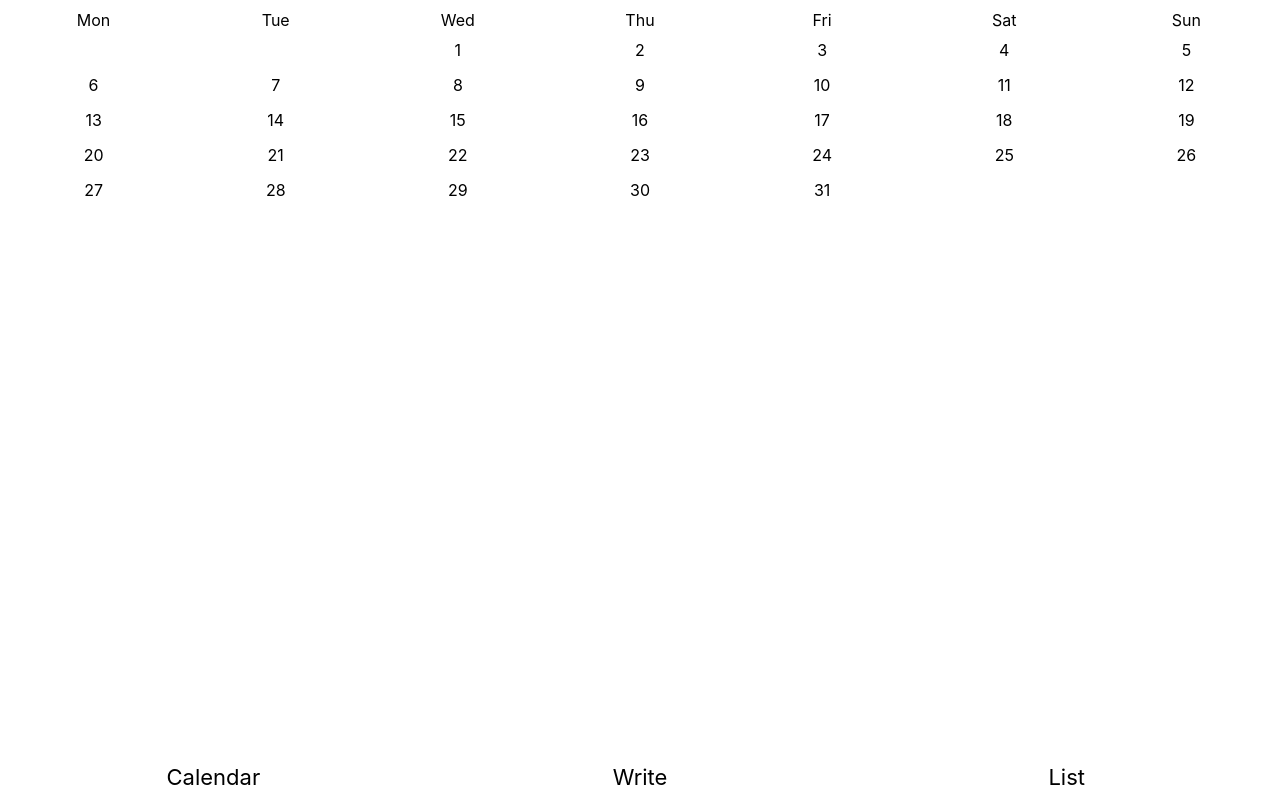
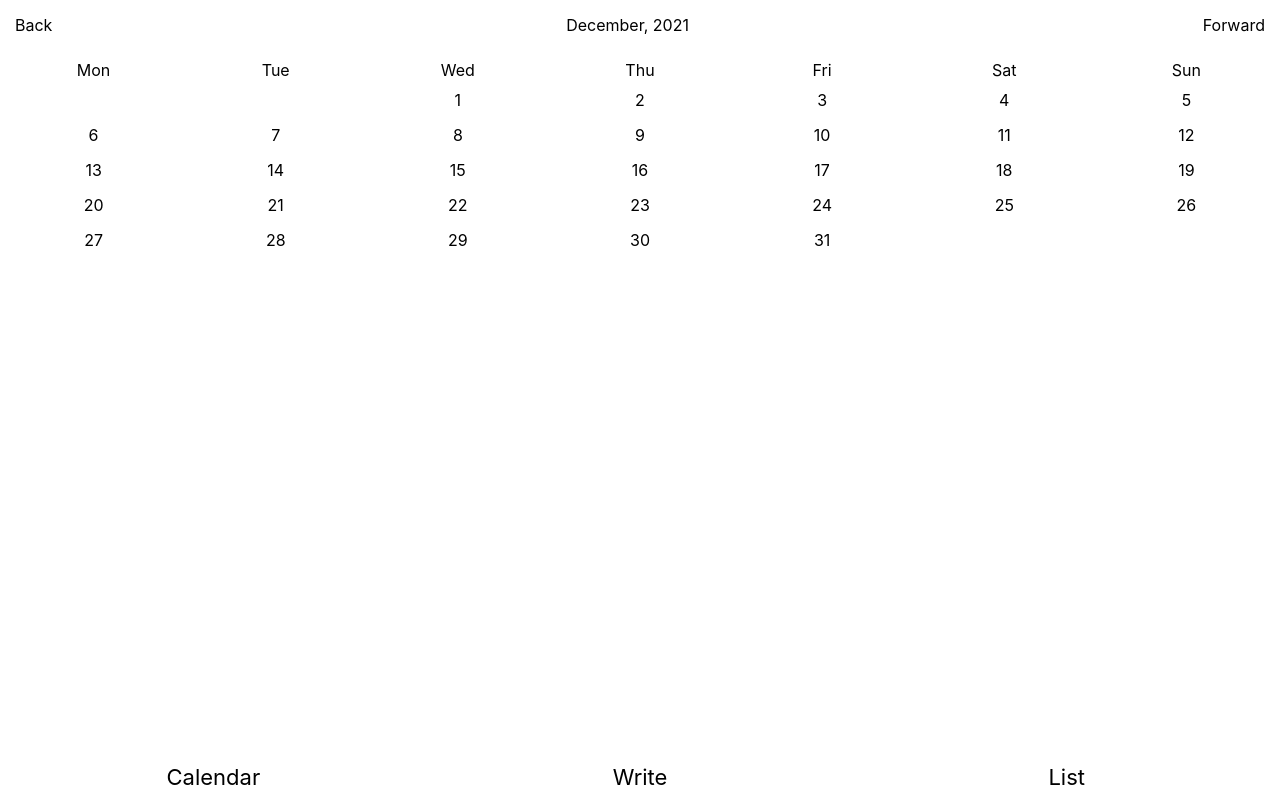
Before and after one commit to r0stig/my-journal, a React (Create React App) app in the folder client/: page / in a window 1280 px wide. Both pictures are taken after a click on the link "Calendar". Built offline with nearby package versions, Linux system fonts and the light colour scheme; the HTML template or start-up script is replaced by a standard one.

Commit message:
feat: calendar navigators

```diff
--- a/client/src/pages/calendar/calendar-styles.tsx
+++ b/client/src/pages/calendar/calendar-styles.tsx
@@ -2,6 +2,20 @@ import styled, { css } from 'styled-components'
 
 export const Container = styled.div`
   padding: 10px;
+`
+export const NavigatorContainer = styled.div`
+  display: flex;
+  flex-direction: row;
+  justify-content: space-between;
+  margin-bottom: 20px;
+  padding: 5px;
+`
+
+export const Nav = styled.div`
+`
+
+export const Current = styled.div`
+
 `
 
 export const WeekdayContainer = styled.div`
--- a/client/src/pages/calendar/calendar.tsx
+++ b/client/src/pages/calendar/calendar.tsx
@@ -1,6 +1,6 @@
 import React from 'react'
 import { getDay, getDaysInMonth } from 'date-fns'
-import { Container, Day, DaysContainer, WeekdayContainer, WeekdayHeader } from './calendar-styles'
+import { Container, Current, Day, DaysContainer, Nav, NavigatorContainer, WeekdayContainer, WeekdayHeader } from './calendar-styles'
 import { getEntries } from '../../lib/store'
 
 function leftPad(str: string, padding: string, width: number): string {
@@ -11,6 +11,24 @@ function leftPad(str: string, padding: string, width: number): string {
     retStr += padding
   }
   return retStr + str
+}
+
+function getMonthName(month: number): string {
+  switch (month) {
+    case 0: return 'January'
+    case 1: return 'February'
+    case 2: return 'Mars'
+    case 3: return 'April'
+    case 4: return 'May'
+    case 5: return 'June'
+    case 6: return 'July'
+    case 7: return 'August'
+    case 8: return 'September'
+    case 9: return 'October'
+    case 10: return 'November'
+    case 11: return 'December'
+  }
+  return ''
 }
 
 interface Props {
@@ -35,6 +53,24 @@ export const Calendar: React.FC<Props> = ({ onDayClick }) => {
     })
   }, [year, month])
 
+  const handleBackClick = () => {
+    if (month === 0) {
+      setMonth(11)
+      setYear(year-1)
+    } else {
+      setMonth(month-1)
+    }
+  }
+
+  const handleForwardClick = () => {
+    if (month === 11) {
+      setMonth(0)
+      setYear(year+1)
+    } else {
+      setMonth(month+1)
+    }
+  }
+
   const handleDayClick = (e: React.MouseEvent<HTMLDivElement>, day: number) => {
     onDayClick(`${year}-${month+1}-${leftPad(String(day), '0', 2)}`)
   }
@@ -42,6 +78,11 @@ export const Calendar: React.FC<Props> = ({ onDayClick }) => {
   const firstDayOfWeek = getDay(new Date(year, month, 1))
   return (
     <Container>
+      <NavigatorContainer>
+        <Nav onClick={handleBackClick}>Back</Nav>
+        <Current>{getMonthName(month)}, {year}</Current>
+        <Nav onClick={handleForwardClick}>Forward</Nav>
+      </NavigatorContainer>
       <WeekdayContainer>
         <WeekdayHeader>Mon</WeekdayHeader>
         <WeekdayHeader>Tue</WeekdayHeader>
```
